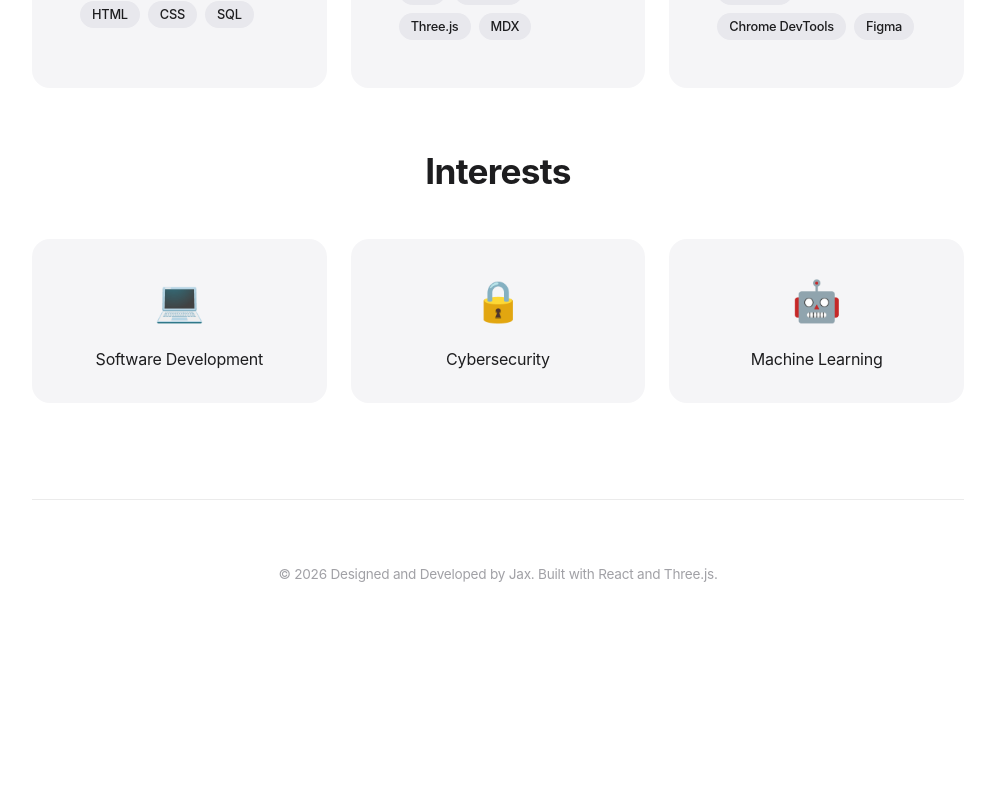
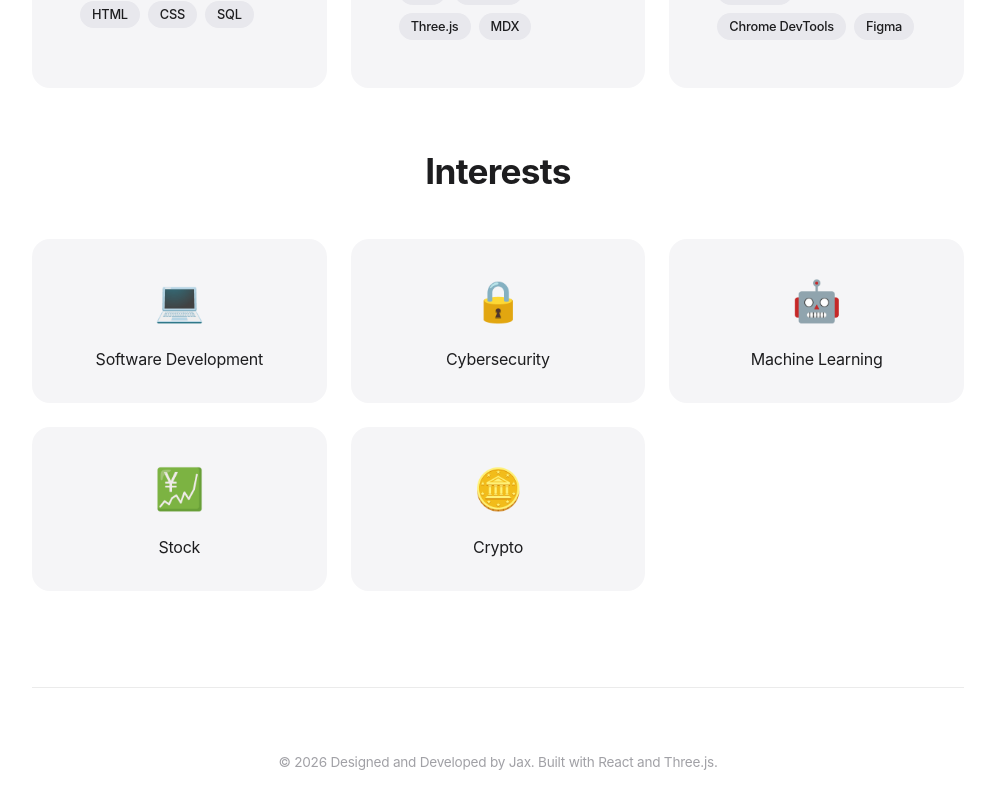
Before and after one commit to kdpkst/personal-website, a React (Vite) app: page /about in a window 1280 px wide. Shown: the part 910-1698 px from the top of the page, without its empty margins (142-1137 px from the left). Before the commit the page ends 1527 px from the top, so only its background shows below. Built offline with nearby package versions, Linux system fonts and the light colour scheme.

Commit message:
add more data in interests section in about page

```diff
--- a/src/content/pages/about.mdx
+++ b/src/content/pages/about.mdx
@@ -58,6 +58,14 @@ export const interests = [
   {
     icon: "\u{1F916}",
     label: "Machine Learning",
+  },
+  {
+    icon: "\u{1F4B9}",
+    label: "Stock",
+  },
+  {
+    icon: "\u{1FA99}",
+    label: "Crypto",
   },
 ];
 
```
